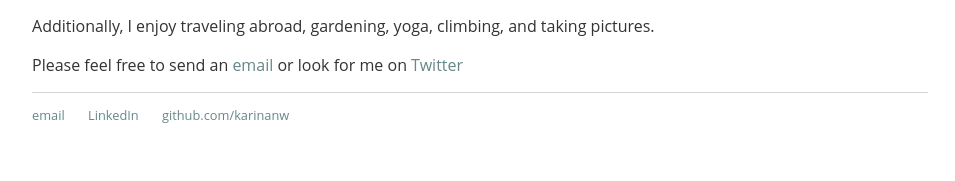
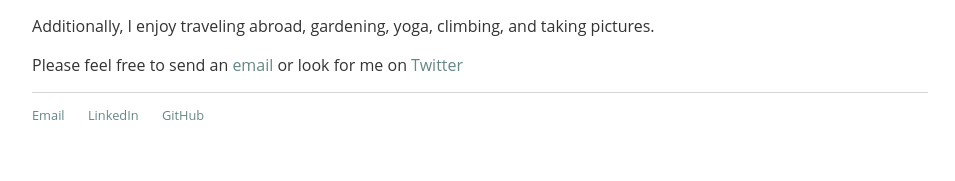
Before and after one commit to karinanw/karinanw.github.io, a Jekyll site: the page built from index.md, in a window 1280 px wide. Shown: the part 872-1053 px from the top of the page, without its empty margins (160-1115 px from the left). Built offline with Jekyll 4.4.1, drawn with Linux system fonts in a browser that asks for light colours.

Commit message:
Update default.html

```diff
--- a/_layouts/default.html
+++ b/_layouts/default.html
@@ -24,9 +24,9 @@
 </div>
 <footer>
    <ul>
-   <li><a href="mailto:karina.wratschko@gmail.com">email</a></li>
+   <li><a href="mailto:karina.wratschko@gmail.com">Email</a></li>
      <li><a href="www.linkedin.com/in/karina-wratschko-35987014">LinkedIn</a></li>
-   <li><a href="https://github.com/karinanw">github.com/karinanw</a></li>
+   <li><a href="https://github.com/karinanw" "karinanw">GitHub</a></li>
    </ul>
   </footer>
   </body>
```
